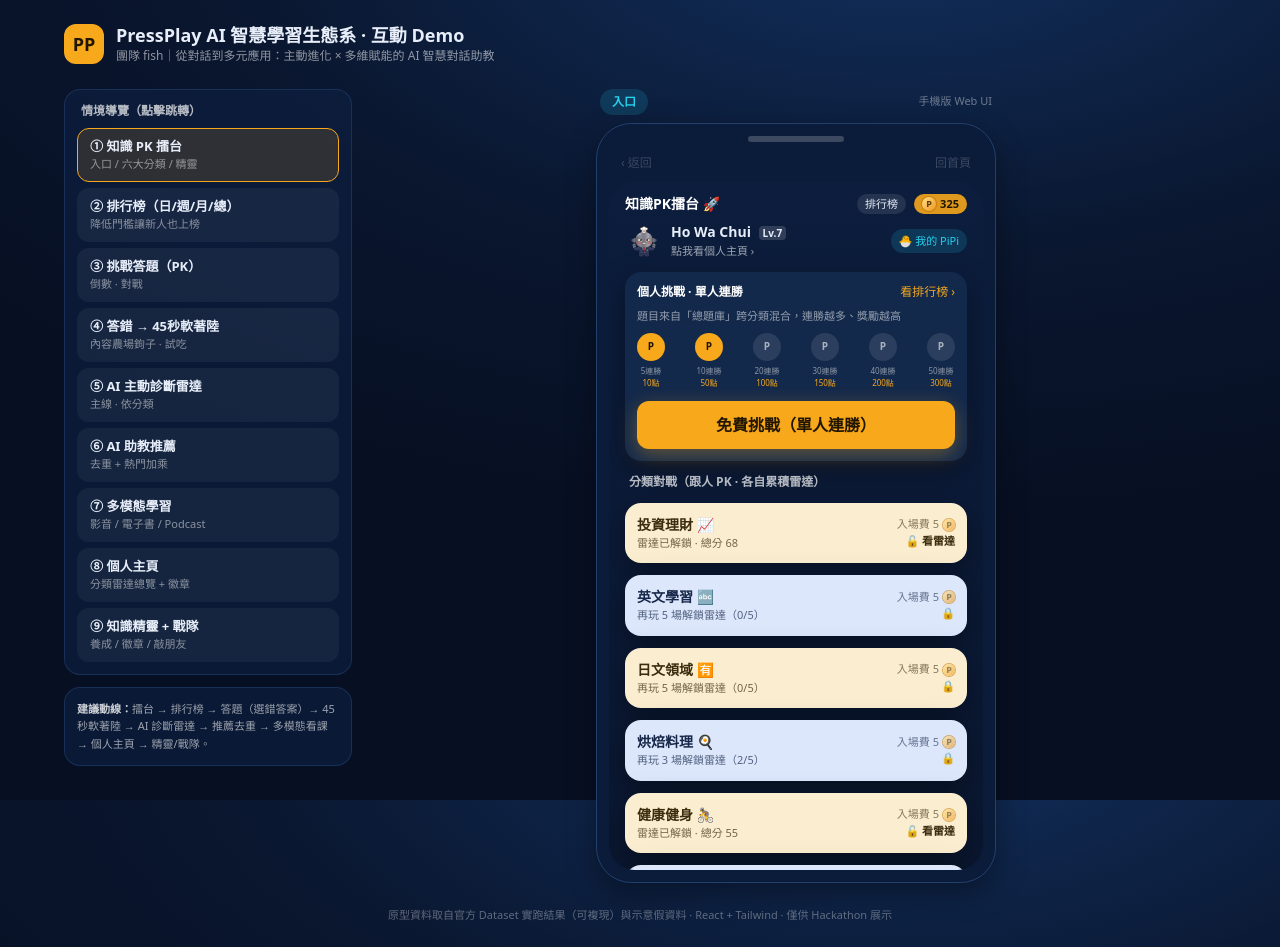
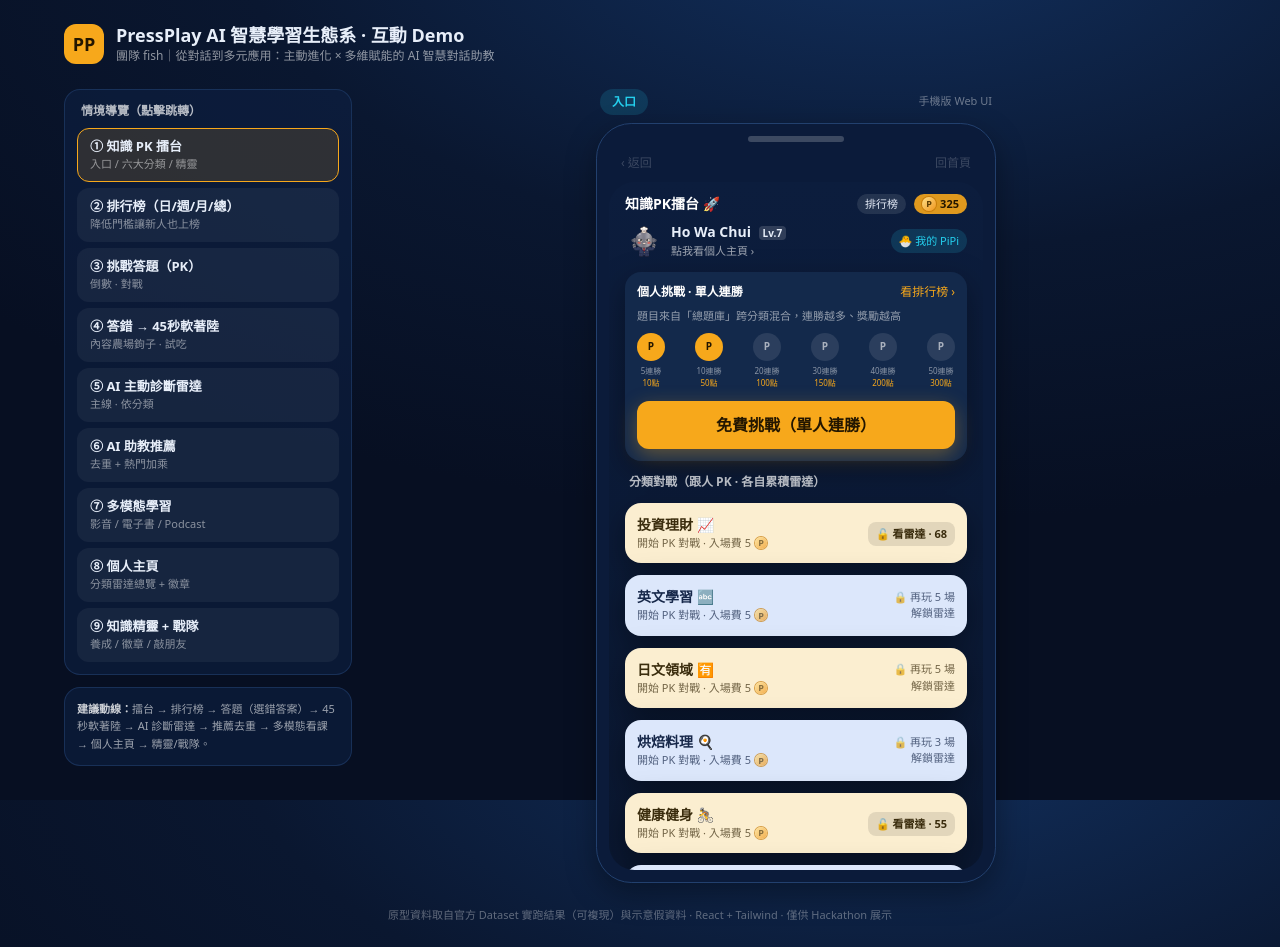
Before and after one commit to a96020183/ppa-ai-hackathon-fish, a React (Vite) app: page / in a window 1280 px wide. Built offline with nearby package versions, Linux system fonts and the light colour scheme.

Commit message:
fix(arena): tapping a category starts PK; radar is a separate button

```diff
--- a/src/screens/Arena.jsx
+++ b/src/screens/Arena.jsx
@@ -50,22 +50,30 @@ export default function Arena({ go }) {
           const r = categoryRadars[c.key]
           const unlocked = r.played >= r.unlockAt
           return (
-            <button key={c.key} onClick={() => go(unlocked ? 'radar' : 'quiz', 'pk')} className="w-full text-left">
-              <Card tone={c.tone} className="flex items-center justify-between p-3">
-                <div>
+            <Card key={c.key} tone={c.tone} className="p-3">
+              <div className="flex items-center justify-between gap-2">
+                {/* 點主區 = 開始 PK 對戰 */}
+                <button onClick={() => go('quiz', 'pk')} className="flex-1 text-left">
                   <div className="text-sm font-bold">{c.name} {c.icon}</div>
-                  <div className="text-[11px] opacity-70">
-                    {unlocked
-                      ? `雷達已解鎖 · 總分 ${r.total}`
-                      : `再玩 ${r.unlockAt - r.played} 場解鎖雷達（${r.played}/${r.unlockAt}）`}
+                  <div className="flex items-center gap-1 text-[11px] opacity-70">
+                    開始 PK 對戰 · 入場費 {c.fee} <Coin size={12} />
                   </div>
+                </button>
+                {/* 看雷達 = 獨立按鈕（解鎖後才出現） */}
+                <div className="shrink-0 text-right">
+                  {unlocked ? (
+                    <button
+                      onClick={() => go('radar')}
+                      className="rounded-lg bg-black/10 px-2 py-1 text-[11px] font-bold hover:bg-black/20"
+                    >
+                      🔓 看雷達 · {r.total}
+                    </button>
+                  ) : (
+                    <div className="text-[11px] opacity-70">🔒 再玩 {r.unlockAt - r.played} 場<br/>解鎖雷達</div>
+                  )}
                 </div>
-                <div className="text-right">
-                  <div className="flex items-center justify-end gap-1 text-[11px] opacity-60">入場費 {c.fee} <Coin size={12} /></div>
-                  <div className="text-[11px] font-bold">{unlocked ? '🔓 看雷達' : '🔒'}</div>
-                </div>
-              </Card>
-            </button>
+              </div>
+            </Card>
           )
         })}
 
```
